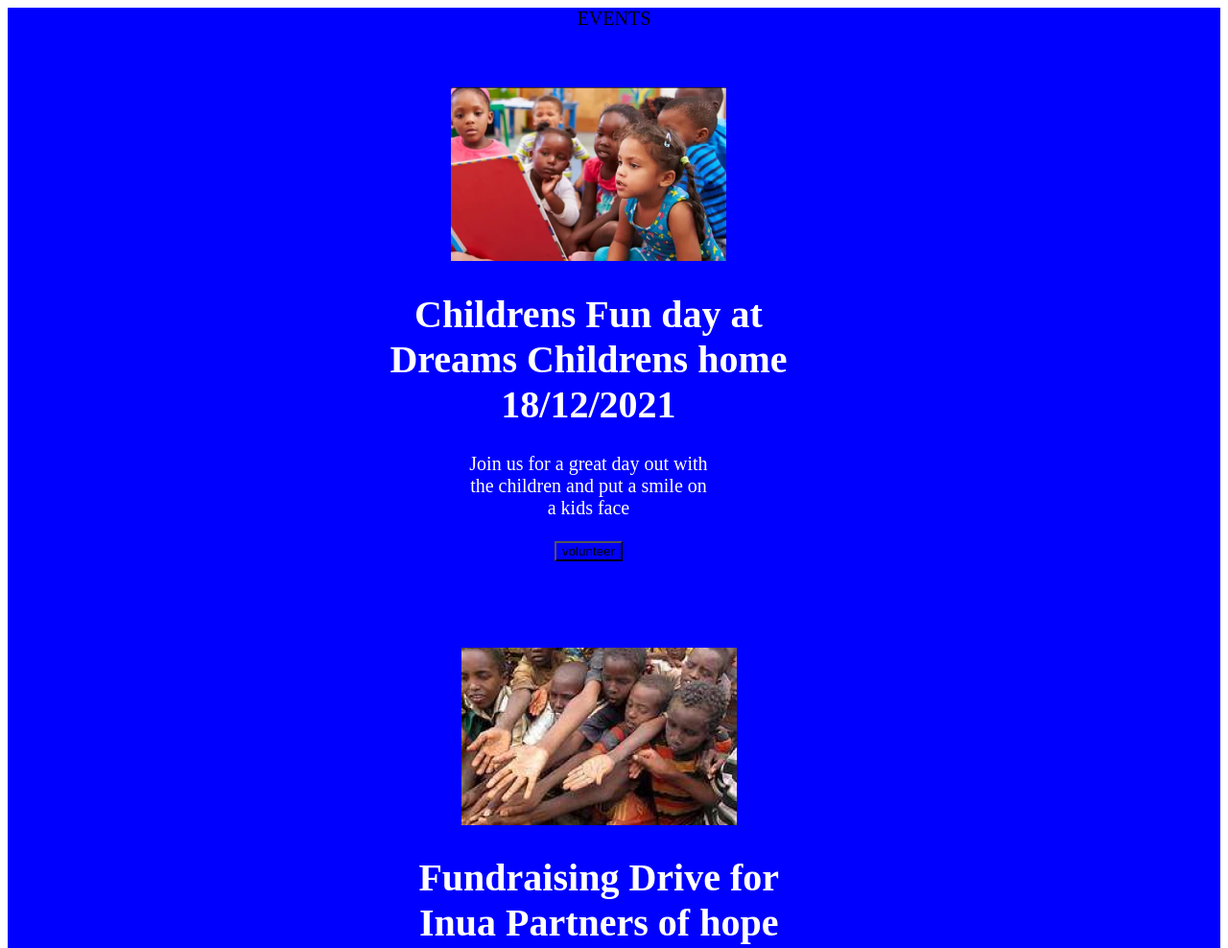
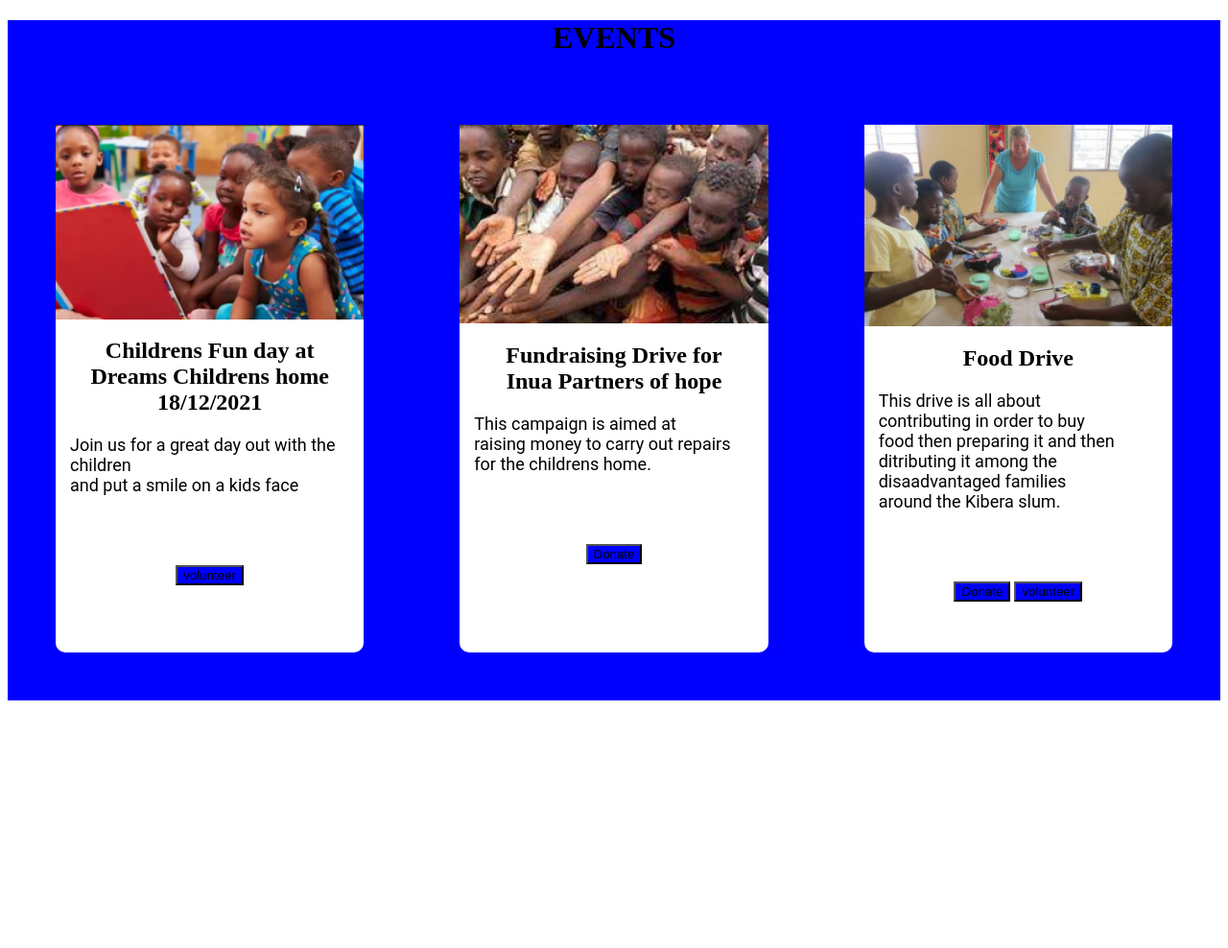
Before and after one commit to danielmuthama/OkoleaFam, a plain HTML site: page index.html in a window 1280 px wide. Shown: the top 988 px of the page at 96% size. After the commit the page ends 800 px from the top, so only its background shows below. Drawn offline with Linux system fonts and the light colour scheme.

Commit message:
final commitof event section

```diff
--- a/index.css
+++ b/index.css
@@ -1,4 +1,61 @@
-.events {
+.head {
+  background-color: blue;
+}
+
+.head h1 {
+  text-align: center;
+}
+
+.event {
+  background-color: blue;
+  display: flex;
+  align-items: center;
+  justify-content: space-around;
+  box-shadow: white;
+  text-align: center;
+}
+
+.cards {
+  background-color: white;
+  margin: 50px;
+  height: 550px;
+  width: 30%;
+  display: flex;
+  flex-direction: column;
+  justify-content: space-between;
+  box-shadow: white;
+  border-radius: 10px;
+}
+
+.cards img {
+  width: 100%;
+
+}
+.but {
+  background-color: blue;
+  margin-top: 18%;
+}
+p {
+font-family: Roboto;
+font-size: 18px;
+font-style: normal;
+font-weight: 400;
+line-height: 21px;
+letter-spacing: 0em;
+text-align: left;
+margin: 15px;
+}
+.textt{
+  flex-basis: 70%;
+}
+.tet{
+  flex-basis: 70%;
+}
+.tyt{
+  flex-basis: 70%;
+}
+
+/* .events {
   align-items: center;
   background-color: blue;
   flex-direction: row;
@@ -12,23 +69,16 @@
   float: left;
   text-align: center;
   margin: 40px;
-  padding-left: 20px;
+  padding-left: 70px;
   color: white;
-  box-shadow: white;
+  background-color: white;
 }
 .you {
   float: left;
-  margin: 30px;
+  margin: 10px;
   color: white;
   padding-bottom: 20px;
-  box-shadow: white;
-  border: white;
-}
-.me {
-  margin-right: 90px;
-  padding: 40px;
-  color: white;
-  margin: 30px;
+  background-color: white;
 }
 
 .vent {
@@ -43,6 +93,6 @@
   justify-content: space-between;
   align-items: center;
 }
-.row {
-  box-shadow: white;
-}
+.row2 {
+  color: black;
+} */
--- a/index.html
+++ b/index.html
@@ -10,48 +10,43 @@
   <body>
     <header class="vent">
       <div class="head">
-        EVENTS
+        <h1>EVENTS</h1>
         <div class="event">
-          <div class="card">
-            <div class="row">
-              <div class="you">
+          <div class="cards">
             <img src="img/events1.png" alt="" />
-                <h1>
+            <div class="tet">
+              <h2>
                 Childrens Fun day at<br />
                 Dreams Childrens home<br />
                 18/12/2021
-                </h1>
+              </h2>
               <p>
-                  Join us for a great day out with<br />
-                  the children and put a smile on<br />
+                Join us for a great day out with
+                the children <br>and put a smile on
                 a kids face
               </p>
               <button class="but">volunteer</button>
             </div>
           </div>
-          </div>
-          <div class="row2">
-            <div class="card">
-              <div class="img">
+          <div class="cards">
             <img src="img/events.png" alt="" />
-                <h1>
+            <div class="tyt">
+              <h2>
                 Fundraising Drive for<br />
                 Inua Partners of hope
-                </h1>
+              </h2>
               <p>
                 This campaign is aimed at<br />
-                  raising money to carry out<br />
+                raising money to carry out
                 repairs for the childrens home.
               </p>
               <button class="but">Donate</button>
             </div>
           </div>
-          </div>
-          <div class="row3">
-            <div class="card">
-              <div class="me">
+          <div class="cards">
             <img src="img/events2.png" alt="" />
-                <h1>Food Drive</h1>
+            <div class="textt">
+              <h2>Food Drive</h2>
               <p>
                 This drive is all about<br />
                 contributing in order to buy<br />
@@ -59,6 +54,7 @@
                 ditributing it among the disaadvantaged families<br />
                 around the Kibera slum.
               </p>
+              <div>
                 <button class="but">Donate</button>
                 <button class="but">volunteer</button>
               </div>
```
Lines whose indentation alone changed are shown as unchanged.
